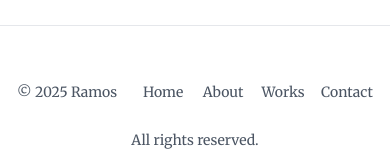
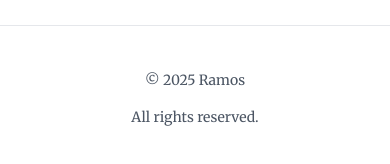
Before and after one commit to raaOS/portoramos, a Next.js app: page / in a window 390 px wide. Shown: the part 489-653 px from the top of the page. Built offline with nearby package versions, Linux system fonts and the light colour scheme; no server answers.

Commit message:
fix(ui): hide footer navigation on mobile to reduce clutter

```diff
--- a/src/components/Footer.tsx
+++ b/src/components/Footer.tsx
@@ -10,7 +10,7 @@ export default function Footer() {
       <div className="container flex flex-col md:flex-row items-center justify-between gap-4">
         <div className="flex items-center gap-6">
           <span className="font-medium">© {year} Ramos</span>
-          <nav className="flex gap-4 text-sm">
+          <nav className="hidden md:flex gap-4 text-sm">
             <a href="/" className="hover:text-black dark:hover:text-gray-300 transition-colors">Home</a>
             <a href="/about" className="hover:text-black dark:hover:text-gray-300 transition-colors">About</a>
             <a href="/works" className="hover:text-black dark:hover:text-gray-300 transition-colors">Works</a>
```
